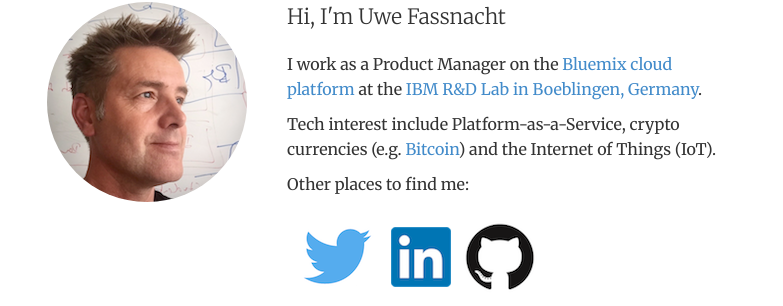
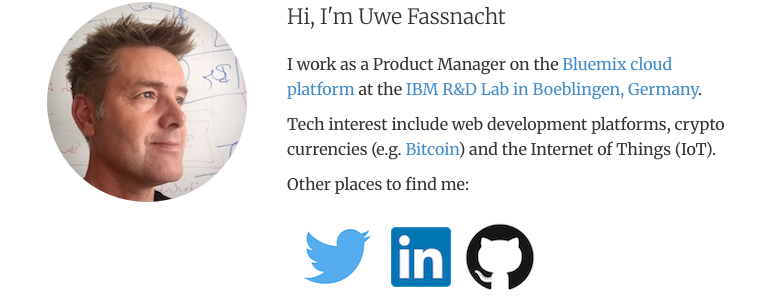
Before and after one commit to uwefassnacht/uwefassnacht.github.io, a Jekyll site: the page built from index.html, in a window 1280 px wide. Shown: the part 118-424 px from the top of the page, without its empty margins (248-1031 px from the left). Built offline with Jekyll 4.4.1, drawn with Linux system fonts in a browser that asks for light colours.

Commit message:
Re-phrased interests

```diff
--- a/index.html
+++ b/index.html
@@ -16,7 +16,7 @@ My CV: passive
 
 	<p>I work as a Product Manager on the <a href="http://www.ibm.com/cloud-computing/bluemix/">Bluemix cloud platform </a> at the <a href="http://www-05.ibm.com/de/entwicklung/index_en.html">IBM R&D Lab in Boeblingen, Germany</a>.</p>
 
-    <p>Tech interest include Platform-as-a-Service, crypto currencies (e.g. <a href="https://bitcoin.org">Bitcoin</a>) and the Internet of Things (IoT).</p>
+    <p>Tech interest include web development platforms, crypto currencies (e.g. <a href="https://bitcoin.org">Bitcoin</a>) and the Internet of Things (IoT).</p>
 
     <p>Other places to find me:</p>
 
```
